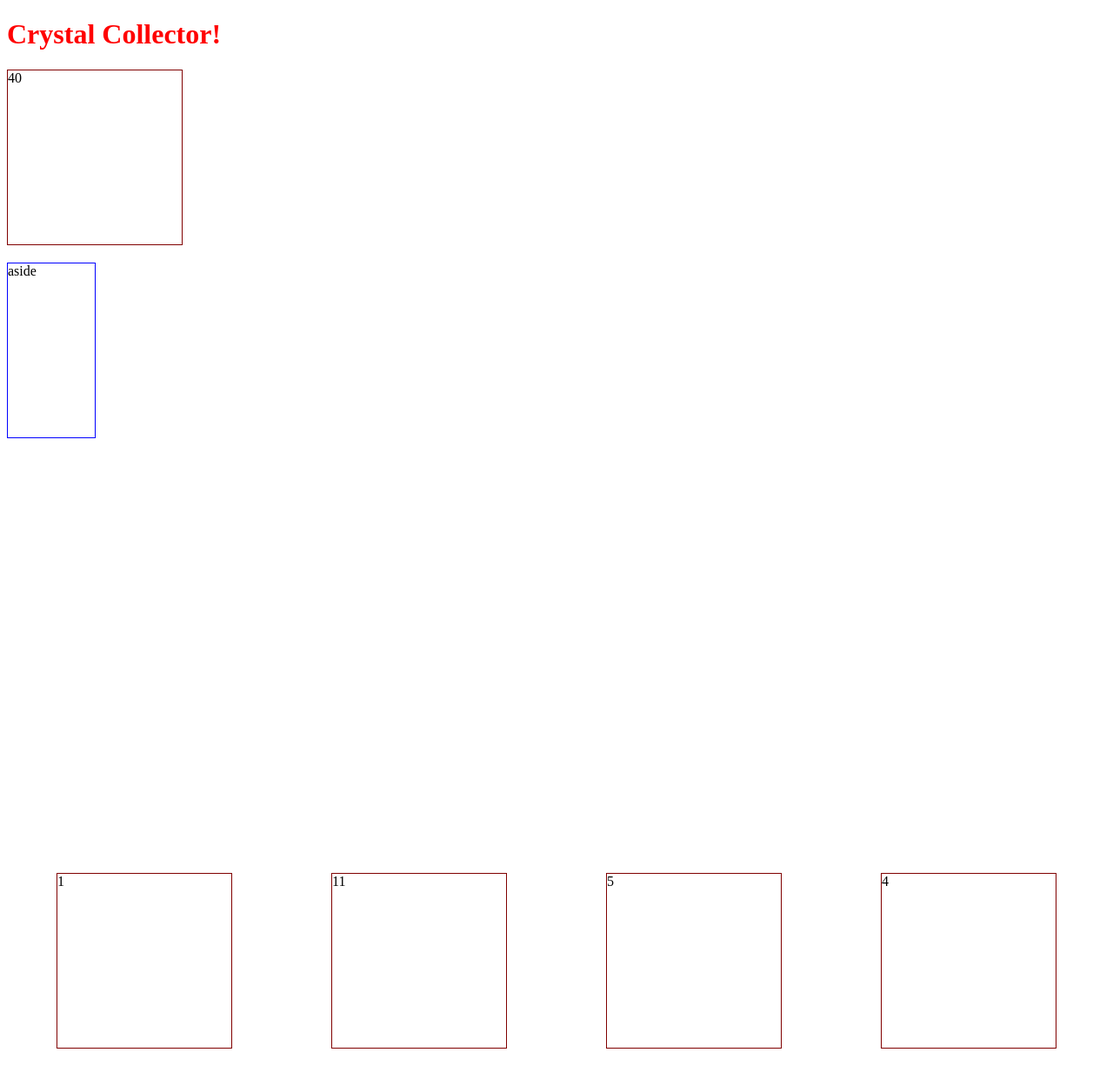
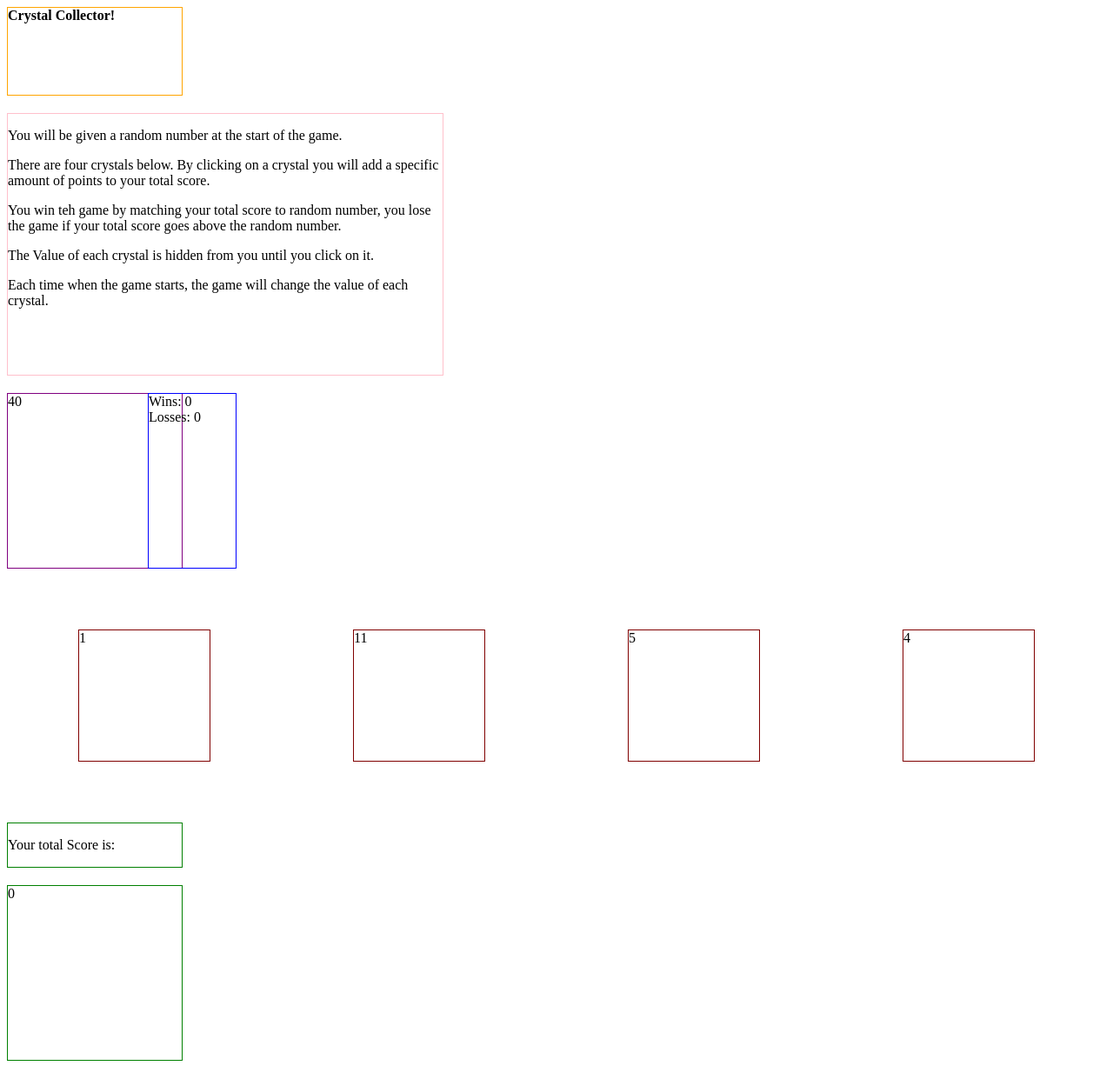
Before and after one commit to marcunc98/week-4-game-bad-, a plain HTML site: page index.html in a window 1280 px wide. Shown: the whole page at 87% size. Before the commit the page ends 1214 px from the top, so only its background shows below. Drawn offline with nearby package versions, Linux system fonts and the light colour scheme.

Commit message:
updating with latest changes

```diff
--- a/assets/css/style.css
+++ b/assets/css/style.css
@@ -1,19 +1,53 @@
-#game-container {
-  border: 1px solid maroon;
-  height: 200px;
+
+#header {
+  border: 1px solid orange;
+  height: 100px;
   width: 200px;
   margin-bottom: 20px;
 }
+
+#text {
+  border: 1px solid pink;
+  height: 300px;
+  margin-top: 20px;
+  margin-bottom: 20px;
+  width:500px;
+}
+
+#game-container {
+  border: 1px solid purple;
+  height: 200px;
+  width: 200px;
+  margin-top: 20px;
+  margin-bottom: 20px;
+}
+
 
 
 aside {
   border: 1px solid blue;
   height: 200px;
   width: 100px;
-  margin-top: 20px;
+  float: right;
+  margin-right: 1000px;
+}
 
+  #container {
+    border: 1px solid green;
+    height: 200px;
+    width: 200px;
+    margin-top: 20px;
+    margin-bottom: 20px;
+  }
 
-}
+  .score-div {
+    border: 1px solid green;
+    height: 50px;
+    width: 200px;
+    margin-top: 20px;
+    margin-bottom: 20px;
+  }
+
 .crystal-container {
   display: flex;
   justify-content: space-around;
@@ -22,11 +56,9 @@ aside {
 
 .crystalCollectors {
   border: 1px solid maroon;
-  height: 200px;
-  width: 200px;
-  margin-top: 500px;
+  height: 150px;
+  width: 150px;
+  margin-bottom: 50px;
+  margin-top: 50px;
+
 }
-
-h1 {
-  color: red;
-}
--- a/assets/javascript/game.js
+++ b/assets/javascript/game.js
@@ -4,11 +4,13 @@ var wins = 0;
 var losses = 0;
 var crystalTotals = 0;
 
-// FUNCTIONS (not sure how to reset game/scores)
+// FUNCTIONS (not sure how to reset game/scores) EVERYTHING APPEARS TO GO INSIDE THE DOC.READY FUNCTION
 $(document).ready(function() {
   var main = $("body");
   // This for loop will loop the command to create the div below four times and append it to our "parent-container".
   function reset() {
+    $(".crystal-container").empty();
+
     for (var i = 0; i < 4; i++) {
       var crystalCollectors = $("<div>");
 
@@ -31,25 +33,43 @@ $(document).ready(function() {
 
     crystalTotals += rawNumber;
 
-
     console.log(crystalTotals);
 
-     //***If statement to capture what happens when score matches cpu guess and what happens when it does not ****//
+    //***If statement to capture what happens when score matches cpu guess and what happens when it does not ****//
     if (cpuRandom === crystalTotals) {
       wins++;
-      // $("gameScore-container").html("Wins "+ wins); CAN'T get this to work. My aside box has diappeared as well.
+      crystalTotals = 0;
+      reset();
+      console.log("number of wins: " + wins);
       console.log("you win!");
     } else if (crystalTotals > cpuRandom) {
       losses++;
+      crystalTotals = 0;
+      reset();
       console.log("you lose");
+      console.log("number of Losses: " + losses);
     }
   });
-//***generates random number from the computer (number between 19 -120) ****//
+  //***generates random number from the computer (number between 19 -120) ****//
+
+
   function cpuGenNumber(max, min) {
     return Math.floor(Math.random() * (max + 1 - min)) + min;
+
   }
   var cpuRandom = cpuGenNumber(19, 120);
-  // console.log(cpuRandom);
 
   $("#game-container").html(cpuRandom);
+    // console.log(cpuRandom);
+
+$("body").find("#gameScore-container").html("Wins: " + wins + "\n\nLosses: " + losses); // this is not working, wins and losses are not being tracked/incremented
+
+var totalScore = $("<div>");
+totalScore.attr("class", "totalScore");
+$("#container").append(totalScore);
+totalScore.addClass("Total Score");
+totalScore.text(crystalTotals);
+
+$(".score-div").html("<p>"+"Your total Score is:"+"</p>");
+
 });
--- a/index.html
+++ b/index.html
@@ -13,26 +13,36 @@
 
 <body>
     <strong>
-        <h1>Crystal Collector!</h1>
+        <heading>
+            <section id="header">Crystal Collector!</section></heading>
     </strong>
 
-    <div id="game-container">score
-
-        <!-- <aside class="gameScore-container"></aside> -->
+    <div id="text">
+            <p>You will be given a random number at the start of the game.</p>
+            <p>There are four crystals below. By clicking on a crystal you will add a specific amount of points to your total score.</p>
+            <p>You win teh game by matching your total score to random number, you lose the game if your total score goes above the random number.</p>
+            <P>The Value of each crystal is hidden from you until you click on it.</P>
+            <p>Each time when the game starts, the game will change the value of each crystal.</p>
+        </div>
+        <aside id="gameScore-container"></aside>
+    <div id="game-container">
 
     </div>
 
-    <aside id="gameScore-container">aside
 
-    </aside>
 
-    <!-- <h1>Hello World</h1> -->
+    <footer class="crystal-container"></footer>
+
+    <div class="score-div"></div>
+
+    <div id="container"></div>
+
+    <h1></h1>
 
 
     <script src="assets/JavaScript/game.js">
     </script>
-    <footer class="crystal-container">
-    </footer>
+
 </body>
 
 </html>
```
